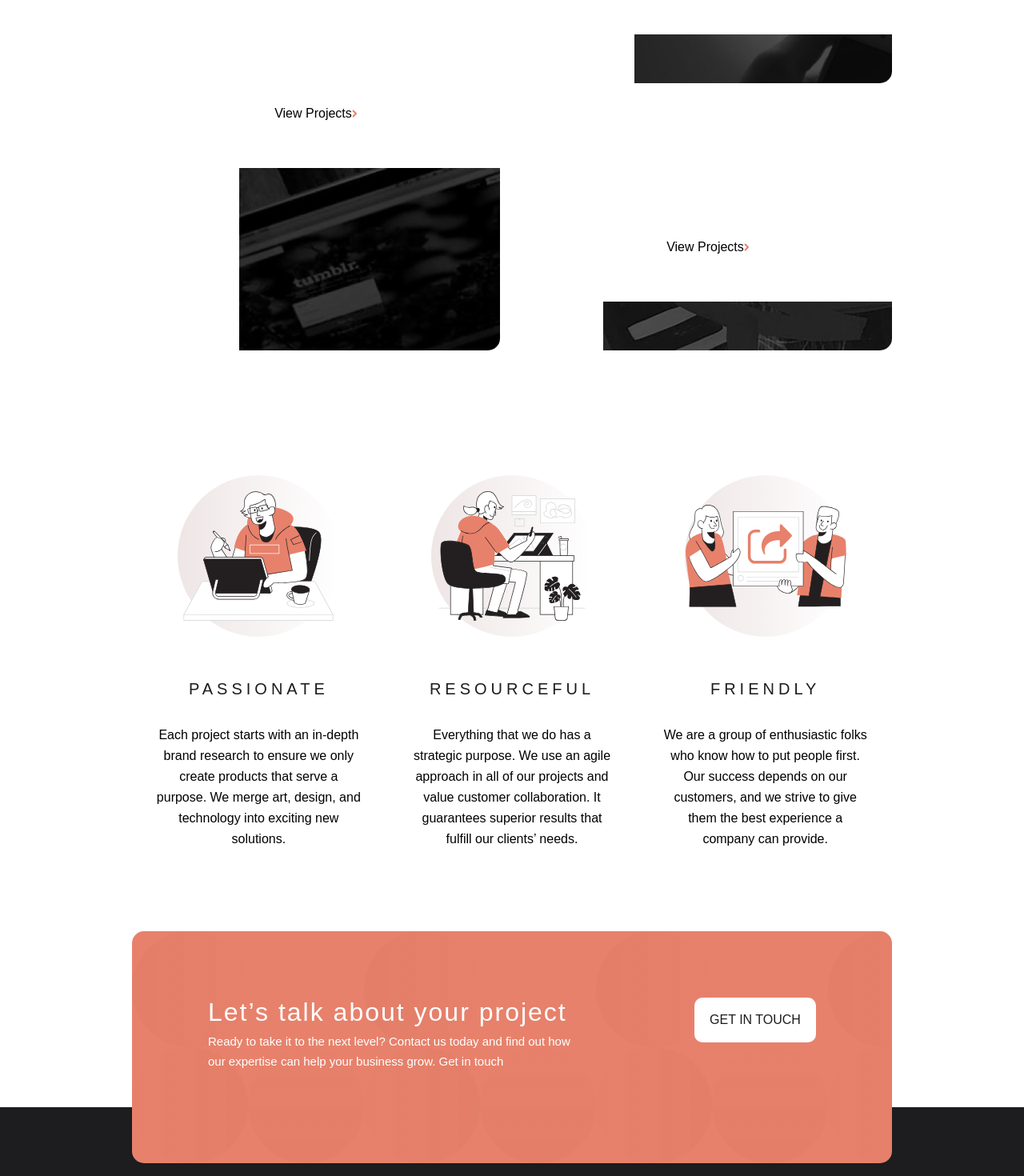
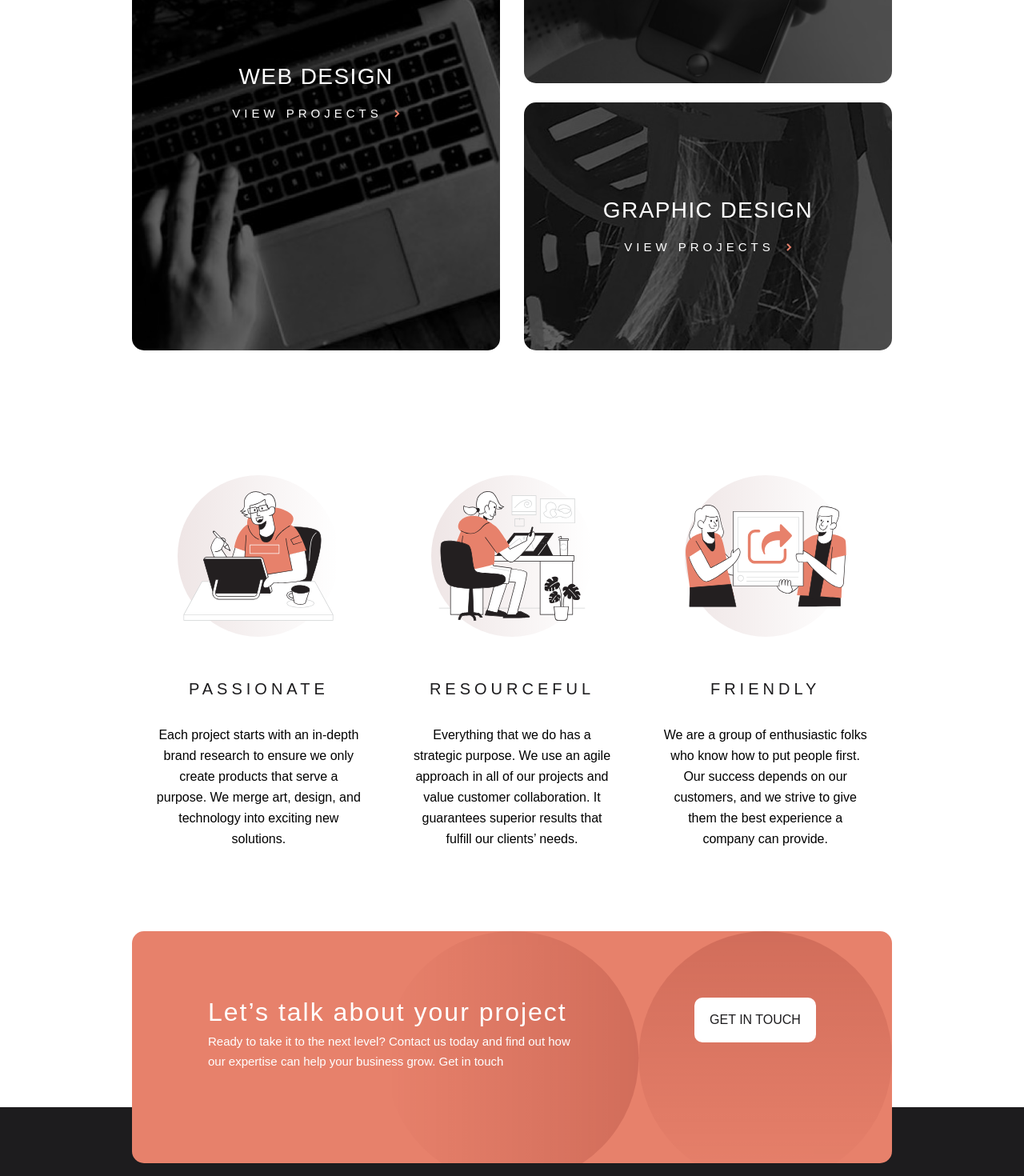
Before and after one commit to Baheya/designo, a Next.js app: page / in a window 1280 px wide. Shown: the part 1360-2830 px from the top of the page at 80% size. Built offline with nearby package versions, Linux system fonts and the light colour scheme.

Commit message:
updated styles and added optimized backgrounds for differenct screen sizes for card components

```diff
--- a/components/Card/Card.module.scss
+++ b/components/Card/Card.module.scss
@@ -65,9 +65,17 @@
       &--primary {
         @extend .bg;
         background-color: $primaryPeach;
+        @media (min-width: 1200px) {
+          background-image: url('/static/assets/about/desktop/bg-pattern-hero-about-desktop.svg');
+          background-repeat: no-repeat;
+        }
       }
       &--secondary {
         @extend .bg;
+        @media (min-width: 1200px) {
+          background-image: url('/static/assets/shared/desktop/bg-pattern-three-circles.svg');
+          background-repeat: no-repeat;
+        }
         background-color: #fdf3f0;
       }
     }
@@ -115,6 +123,7 @@
     }
     .card__content {
       max-width: 300px;
+      height: 78px;
       margin: 32px auto;
       h2 {
         color: $primaryPeach;
@@ -137,17 +146,33 @@
     background-color: $primaryPeach;
     background-position: center;
     border-radius: 0;
+    @media (min-width: 750px) {
+      background-image: url('/static/assets/shared/tablet/bg-pattern-design-pages-intro-tablet.svg');
+    }
     .card__content {
       color: $primaryWhite;
       margin: auto;
       max-width: 430px;
+      h1 {
+        margin-bottom: 25px;
+      }
     }
     @media (min-width: 750px) {
       border-radius: 15px;
     }
   }
   &--nav {
+    .card__link {
       @extend .card;
+      text-decoration: none;
+      &:hover {
+        .card__background__overlay {
+          background: rgba(255, 173, 155, 1);
+          opacity: 0.5;
+          cursor: pointer;
+          z-index: 0;
+        }
+      }
       .card__content {
         z-index: 1;
         margin: 55px 0;
@@ -161,7 +186,7 @@
           text-transform: uppercase;
           margin-bottom: 15px;
         }
-      .card__link {
+        .card__subtitle {
           font-size: 15px;
           letter-spacing: 5px;
           color: $primaryWhite;
@@ -224,11 +249,6 @@
           height: 100%;
           width: 100%;
         }
-      &:hover {
-        background: rgba(255, 173, 155, 1);
-        opacity: 0.5;
-        cursor: pointer;
-        z-index: 0;
       }
     }
   }
@@ -259,13 +279,14 @@
   &--contact {
     @extend .card;
     .card__background {
-      background-image: url('/static/assets/shared/desktop/bg-pattern-three-circles.svg');
+      background-image: url('/static/assets/shared/desktop/bg-pattern-call-to-action.svg');
+      background-repeat: no-repeat;
       position: absolute;
       width: 100%;
       height: 100%;
       background-color: $primaryPeach;
       z-index: -1;
-      background-size: contain;
+      background-size: cover;
     }
     .card__content {
       padding: 64px 24px;
@@ -297,9 +318,6 @@
       }
     }
     z-index: 1;
-    @media (min-width: 750px) {
-      // transform: translate3d(0, 50%, 0);
-    }
     @media (min-width: 1200px) {
       max-height: 290px;
     }
```
Lines whose indentation alone changed are shown as unchanged.
